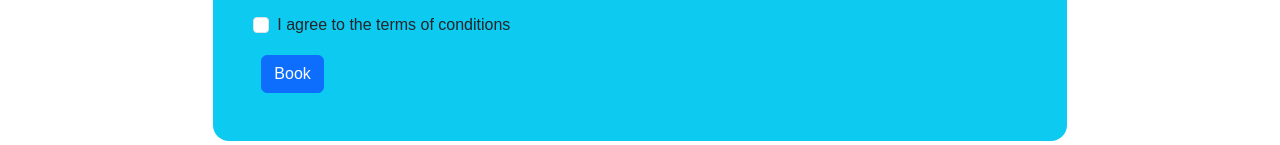
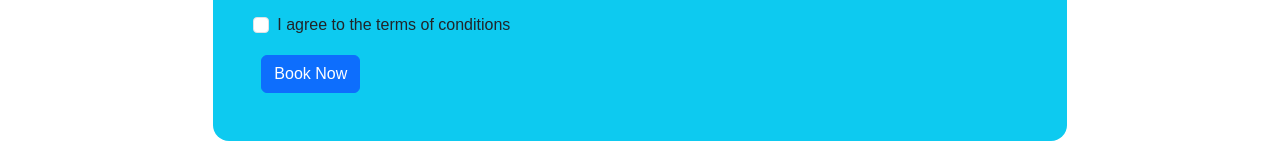
Before and after one commit to mikeangelocorsino/BayLifeDeluxe, a plain HTML site: page booknow.html in a window 1280 px wide. Shown: the part 585-730 px from the top of the page. Drawn offline with nearby package versions, Linux system fonts and the light colour scheme.

Commit message:
Update booknow.html

```diff
--- a/booknow.html
+++ b/booknow.html
@@ -148,7 +148,7 @@
       </div>
 
       <div class="col-12">
-        <button class="btn btn-primary" type="submit">Book</button>
+        <button class="btn btn-primary" type="submit">Book Now</button>
       </div>
 
     </form>
```
